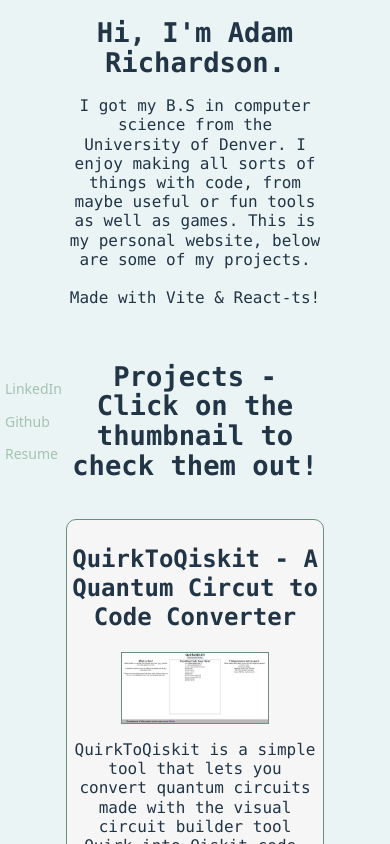
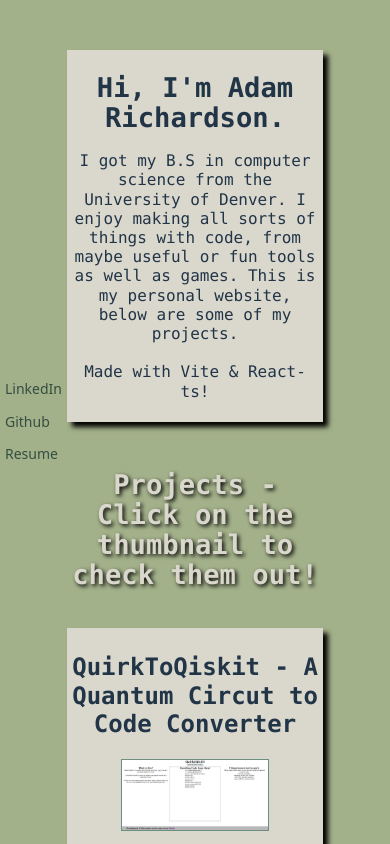
Before and after one commit to AIrvenRichardson/AIrvenRichardson.github.io, a React (Vite) app: page / in a window 390 px wide. Shown: the top 844 px of the page. Built offline with nearby package versions, Linux system fonts and the light colour scheme.

Commit message:
Massively improved the look of the page, tiny change to navbar width so you cant click them in the middle of the screen on mobile

```diff
--- a/src/App.tsx
+++ b/src/App.tsx
@@ -20,7 +20,7 @@ const App: FC = () => {
   return (
     <>
     <main>
-      <header>
+      <header className="projectcard">
           <h1>Hi, I'm Adam Richardson.</h1>
             <p>
               I got my B.S in computer science from the University of Denver. I enjoy making all sorts of things with code,
@@ -30,7 +30,7 @@ const App: FC = () => {
               Made with Vite & React-ts!
             </p>
       </header>
-      <h1>Projects - Click on the thumbnail to check them out!</h1>
+      <h1 className='floathead'>Projects - Click on the thumbnail to check them out!</h1>
       <ProjectList projects={projectdata}/>
     </main>
     <nav className="sidebar">
--- a/src/index.css
+++ b/src/index.css
@@ -27,7 +27,7 @@ body {
   display: flex;
   justify-content: center;
 
-  width: 60%;
+  width: 75%;
 }
 
 main{
@@ -35,9 +35,8 @@ main{
   flex-direction: column;
   row-gap: 20px;
   text-align: center;
-  background-color: #eaf4f4;
-  border-radius: 10px;
-
+  background-color: #A3B18A;
+  padding: 50px;
   font-family: Consolas,monaco,monospace;
 }
 
@@ -46,25 +45,12 @@ h1 {
   line-height: 1.1;
 }
 
-button {
-  border-radius: 8px;
-  border: 1px solid transparent;
-  padding: 0.6em 1.2em;
-  font-size: 1em;
-  font-weight: 500;
-  font-family: inherit;
-  background-color: #1a1a1a;
-  cursor: pointer;
-  transition: border-color 0.25s;
+.floathead {
+  font-size: 1.7em;
+  line-height: 1.1;
+  color: #DAD7CD;
+  text-shadow: 2px 2px 4px black;
 }
-button:hover {
-  border-color: #646cff;
-}
-button:focus,
-button:focus-visible {
-  outline: 4px auto -webkit-focus-ring-color;
-}
-
 
 .projectcard{
   padding-top: 5px;
@@ -72,11 +58,12 @@ button:focus-visible {
   padding-left: 5px;
   padding-right: 5px;
 
-  margin-bottom: 5px;
+  margin-bottom: 10px;
 
-  border: thin solid #6b9080;
-  background-color: #f6f6f6;
-  border-radius: 10px;
+
+  background-color: #dad7cd;
+
+  box-shadow: 5px 5px 5px black;
 }
 
 .projectcard .thumb{
@@ -103,7 +90,6 @@ button:focus-visible {
   column-gap: 20px;
 
   height: 100%;
-  width: 250px;
   position: fixed;
   z-index: 1;
   top: 0;
@@ -117,7 +103,7 @@ button:focus-visible {
   padding: 8px 8px 8px 32px;
   text-decoration: none;
   font-size: 25px;
-  color: #a4c3b2;
+  color: #344e41;
   display: block;
   transition: 0.3s;
 }
@@ -149,32 +135,22 @@ button:focus-visible {
 @media (prefers-color-scheme: light) {
   :root {
     color: #213547;
-    background-color: #eaf4f4;
-  }
-  a:hover {
-    color: #747bff;
-  }
-  button {
-    background-color: #f9f9f9;
+    background-color: #A3B18A;
   }
 }
 
 @media (prefers-color-scheme: dark) {
   :root {
     background-color: #2F3E46;
-    color: #f4eaea;
-  }
-  a:hover {
-    color: #747bff;
-  }
-  button {
-    background-color: #f9f9f9;
+    color: #DAD7CD;
   }
   main {
     background-color: #2F3E46;
   }
   .projectcard{
     background-color: #354F52;
-    border: thin solid #52796F;
+  }
+  .sidebar a{
+    color: #DAD7CD;
   }
 }
```
